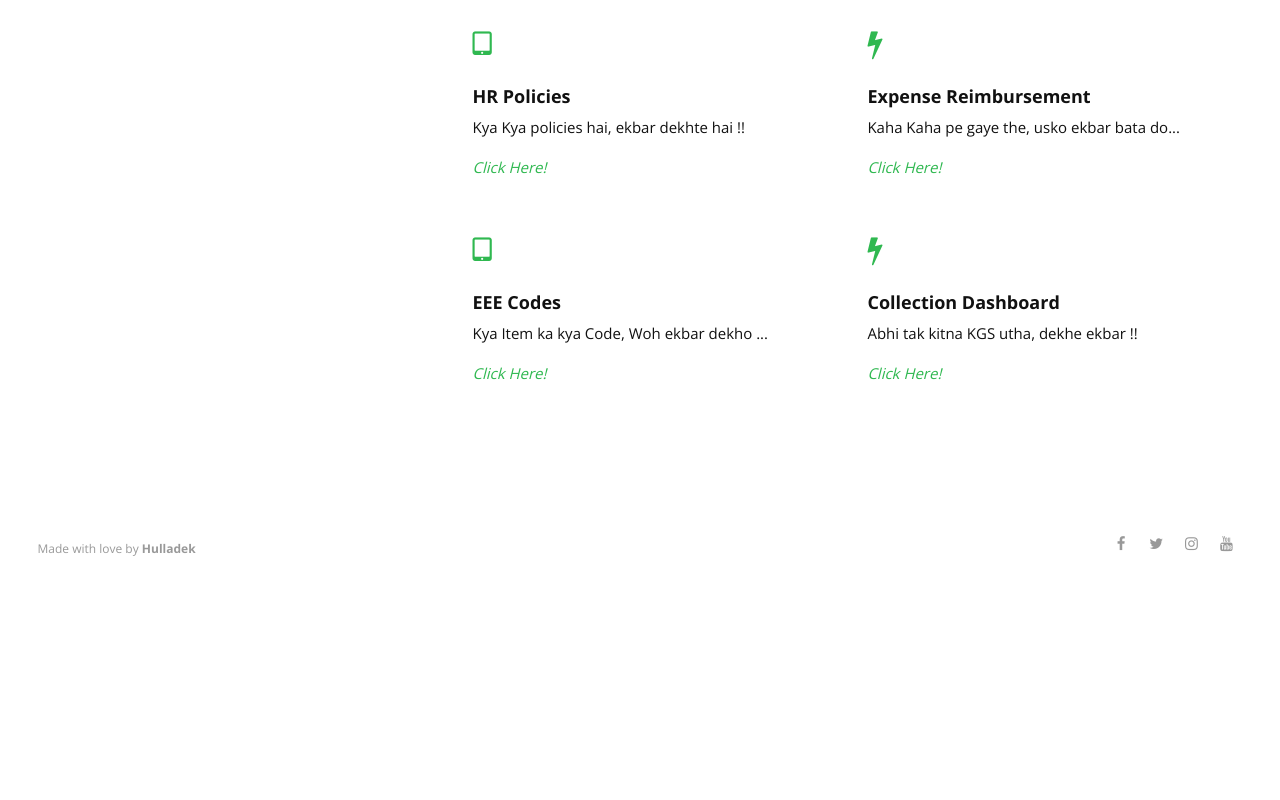
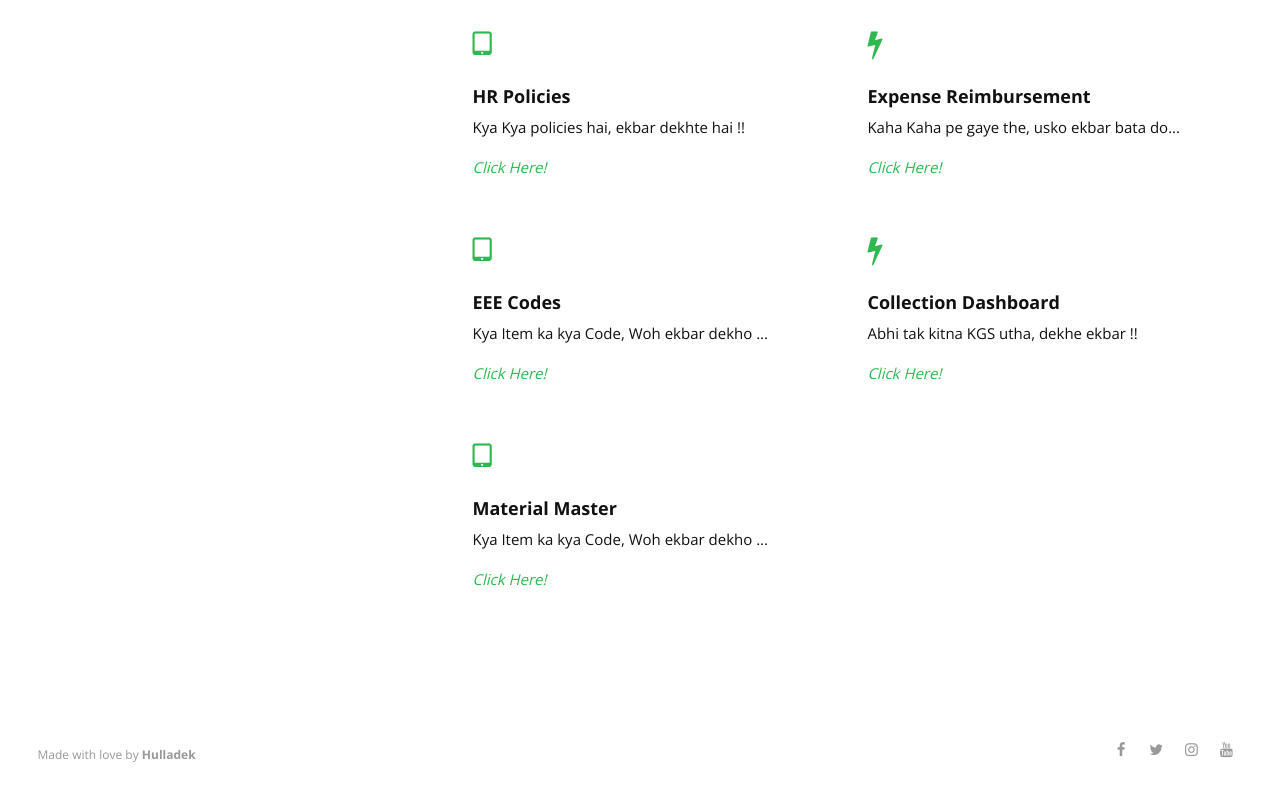
Before and after one commit to hulladektech/planethealers, a plain HTML site: page index.html in a window 1280 px wide. Shown: the part 1944-2744 px from the top of the page. Before the commit the page ends 2540 px from the top, so only its background shows below. Drawn offline with nearby package versions, Linux system fonts and the light colour scheme.

Commit message:
index.html

```diff
--- a/index.html
+++ b/index.html
@@ -386,6 +386,21 @@
                     </div>
                     <!--End of Icon Block-->
 
+                    <!--Icon Block-->
+                    <div class="col-2 icon-block icon-top wow fadeInUp" data-wow-delay="0.5s">
+                        <!--Icon-->
+                        <div class="icon">
+                            <i class="fa fa-tablet fa-2x"></i>
+                        </div>
+                        <!--Icon Block Description-->
+                        <div class="icon-block-description">
+                            <h4>Material Master</h4>
+                            <p>Kya Item ka kya Code, Woh ekbar dekho ...</p>
+                            <P> <A HREF="https://docs.google.com/spreadsheets/d/1YaR1PcxPO3xkFhxwLAo7oEnA-tfIErykQZIZPQQOhhk/edit#gid=112078740" target="_blank"> <I> Click Here! </I> </A> </P>
+                        </div>
+                    </div>
+                    <!--End of Icon Block-->
+
                 </div>
 
             </div>
```
